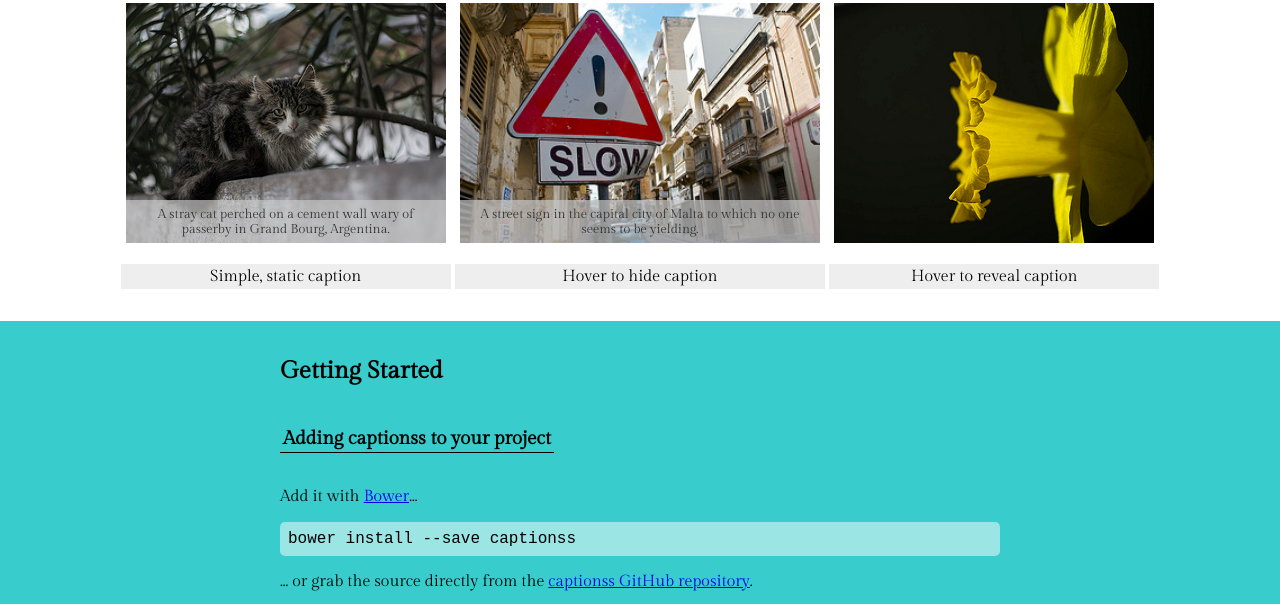
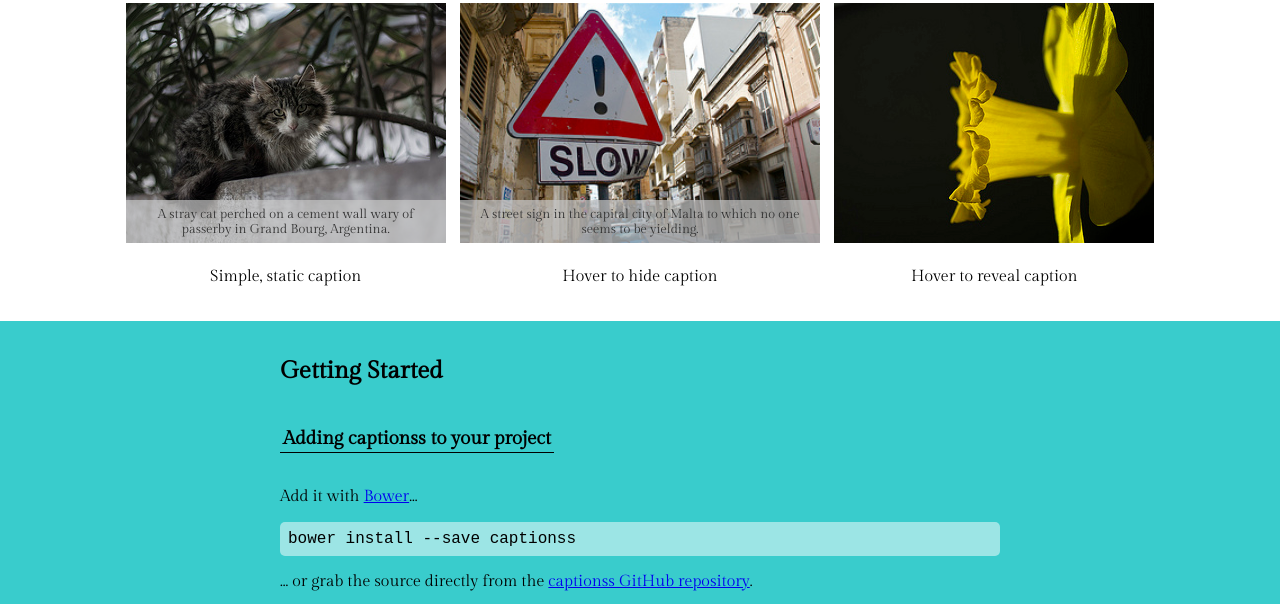
Before and after one commit to jbranchaud/captionss, a website: page index.html in a window 1280 px wide. Shown: the part 187-791 px from the top of the page. Drawn offline with Linux system fonts and the light colour scheme.

Commit message:
Removing the background of the intro section description text.

```diff
--- a/css/styles.css
+++ b/css/styles.css
@@ -61,7 +61,6 @@ span.title-rest {
 }
 #intro-images div p.description {
     padding: 3px;
-    background: #EEE;
 }
 
 section h3 {
```
